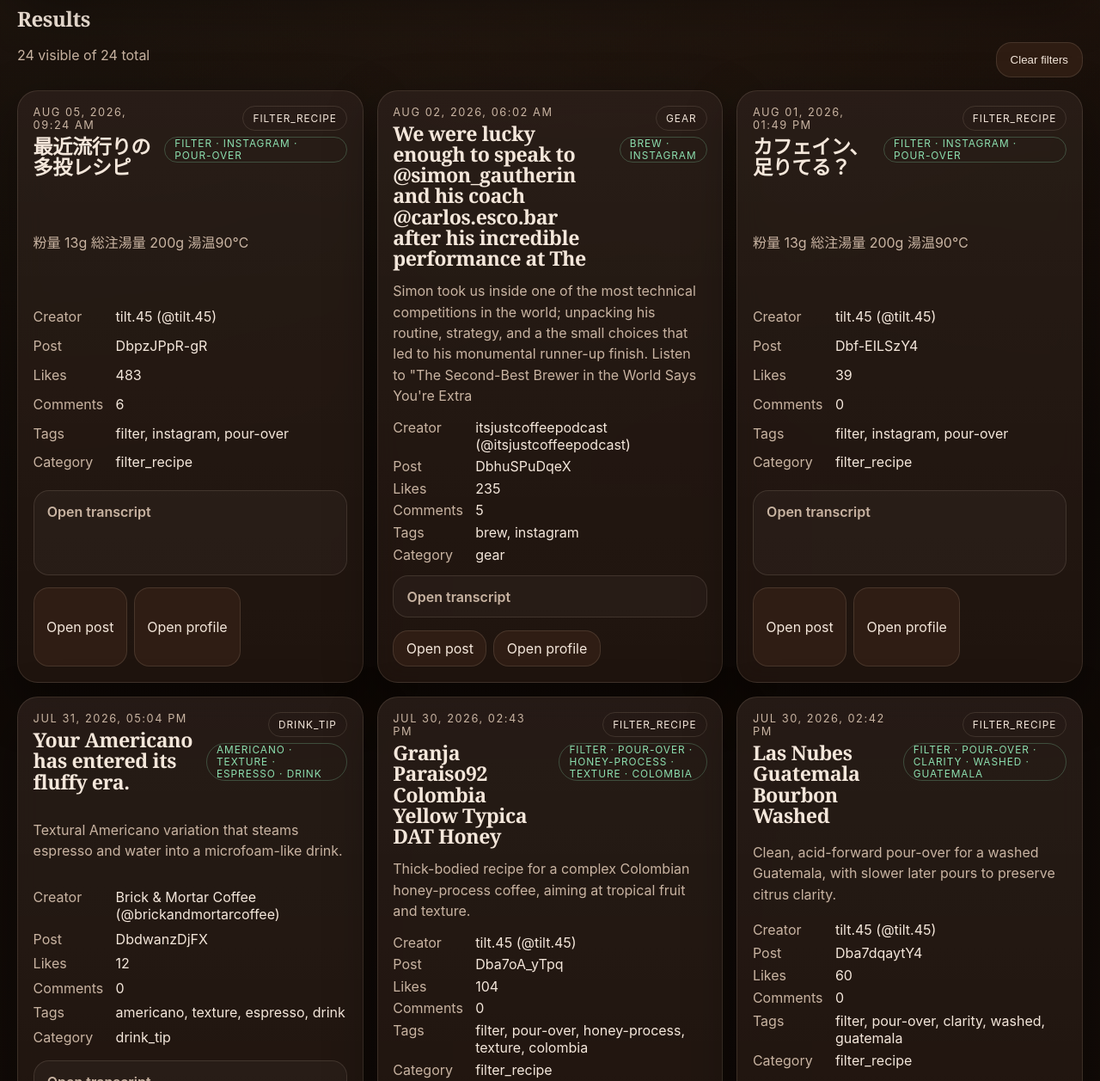
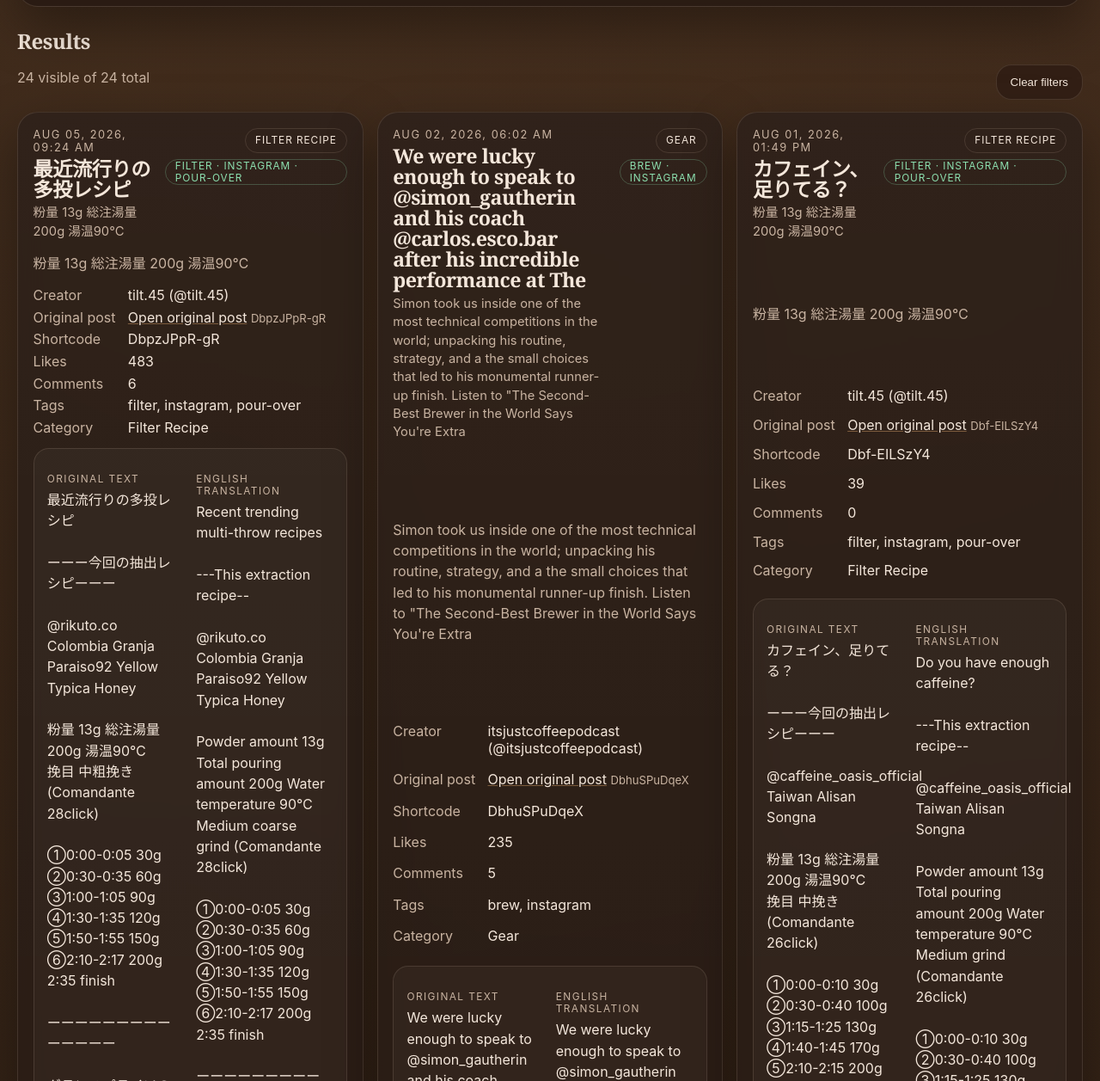
Before and after one commit to caffeinatedgaze/coffee-recipes-db, a plain HTML site: page index.html in a window 1280 px wide. Shown: the part 1008-2265 px from the top of the page at 86% size. Drawn offline with Linux system fonts and the light colour scheme.

Commit message:
Improve bilingual coffee DB cards

```diff
--- a/app.js
+++ b/app.js
@@ -48,12 +48,12 @@ function safe(value) {
 
 function normalize(entry) {
   const caption = safe(entry.transcript_original);
-  const english = safe(entry.transcript_en);
+  const english = safe(entry.transcript_en || entry.summary);
   const tags = Array.isArray(entry.tags) ? entry.tags : [];
   const searchBase = [
     entry.title,
+    entry.summary,
     entry.category,
-    entry.summary,
     entry.source?.display_name,
     entry.source?.handle,
     entry.source?.notes,
@@ -93,7 +93,7 @@ function renderFilters() {
     { value: "all", label: `All (${state.entries.length})` },
     ...Array.from(counts.entries()).map(([value, count]) => ({
       value,
-      label: `${value} (${count})`,
+      label: `${formatCategory(value)} (${count})`,
     })),
   ];
 
@@ -120,9 +120,24 @@ function matches(entry) {
   return categoryOk && queryOk;
 }
 
+function formatCategory(value) {
+  if (!value) return "Other";
+  return value
+    .split(/[_-]+/g)
+    .filter(Boolean)
+    .map((part) => part.charAt(0).toUpperCase() + part.slice(1))
+    .join(" ");
+}
+
 function fact(label, value) {
   if (!value) return "";
   return `<dt>${label}</dt><dd>${escapeHtml(value)}</dd>`;
+}
+
+function factLink(label, href, value, extra = "") {
+  if (!href || !value) return "";
+  const suffix = extra ? ` <span class="fact-extra">${escapeHtml(extra)}</span>` : "";
+  return `<dt>${label}</dt><dd><a href="${escapeHtml(href)}" target="_blank" rel="noreferrer">${escapeHtml(value)}</a>${suffix}</dd>`;
 }
 
 function escapeHtml(value) {
@@ -145,10 +160,10 @@ function renderFeature(entries) {
   }
 
   nodes.featureTitle.textContent = featured.title;
-  nodes.featureSummary.textContent = featured.summary;
+  nodes.featureSummary.textContent = featured.summary || "No English summary stored.";
   nodes.featureCreator.textContent = `${featured.source.display_name} (@${featured.source.handle})`;
   nodes.featurePosted.textContent = formatDate(featured.post.posted_at);
-  nodes.featureSource.textContent = featured.source.profile_url;
+  nodes.featureSource.innerHTML = `<a href="${escapeHtml(featured.source.profile_url)}" target="_blank" rel="noreferrer">${escapeHtml(featured.source.display_name)}</a>`;
 }
 
 function renderCards(entries) {
@@ -169,16 +184,18 @@ function renderCards(entries) {
     const node = nodes.cardTemplate.content.firstElementChild.cloneNode(true);
     node.querySelector(".card-date").textContent = formatDate(entry.post.posted_at);
     node.querySelector(".card-title").textContent = entry.title;
-    node.querySelector('[data-field="category"]').textContent = entry.category;
+    node.querySelector(".card-title-english").textContent = entry.summary || "English summary unavailable.";
+    node.querySelector('[data-field="category"]').textContent = formatCategory(entry.category);
     node.querySelector('[data-field="tags"]').textContent = entry.tags.join(" · ");
-    node.querySelector(".card-summary").textContent = entry.summary;
+    node.querySelector(".card-summary").textContent = entry.summary || "No English summary stored.";
     node.querySelector(".facts").innerHTML =
       fact("Creator", `${entry.source.display_name} (@${entry.source.handle})`) +
-      fact("Post", entry.post.shortcode) +
+      factLink("Original post", entry.post.post_url, "Open original post", entry.post.shortcode) +
+      fact("Shortcode", entry.post.shortcode) +
       fact("Likes", safe(entry.post.like_count)) +
       fact("Comments", safe(entry.post.comment_count)) +
       fact("Tags", entry.tags.join(", ")) +
-      fact("Category", entry.category);
+      fact("Category", formatCategory(entry.category));
 
     node.querySelector('[data-field="original"]').textContent = entry.caption || "No original caption stored.";
     node.querySelector('[data-field="english"]').textContent = entry.english || "No English translation stored.";
--- a/index.html
+++ b/index.html
@@ -21,8 +21,8 @@
           <h1>Search the brew library without digging through text dumps.</h1>
           <p class="lede">
             Search by creator, bean, recipe name, tags, or the full caption.
-            Filter by category, sort by date, and jump straight to the original
-            post.
+            Each card shows the original text and the English translation
+            together, with direct links to the source post and profile.
           </p>
 
           <div class="controls">
@@ -100,6 +100,7 @@
           <div>
             <p class="card-date"></p>
             <h3 class="card-title"></h3>
+            <p class="card-title-english"></p>
           </div>
           <div class="badge-row">
             <span class="badge" data-field="category"></span>
@@ -111,22 +112,21 @@
 
         <dl class="facts"></dl>
 
-        <details class="transcript">
-          <summary>Open transcript</summary>
+        <div class="transcript">
           <div class="transcript-body">
             <div>
-              <span>Original</span>
+              <span>Original text</span>
               <p data-field="original"></p>
             </div>
             <div>
-              <span>English</span>
+              <span>English translation</span>
               <p data-field="english"></p>
             </div>
           </div>
-        </details>
+        </div>
 
         <div class="links">
-          <a data-field="post" href="#" target="_blank" rel="noreferrer">Open post</a>
+          <a data-field="post" href="#" target="_blank" rel="noreferrer">Open original post</a>
           <a data-field="profile" href="#" target="_blank" rel="noreferrer">Open profile</a>
         </div>
       </article>
--- a/styles.css
+++ b/styles.css
@@ -316,6 +316,13 @@ h1 {
   line-height: 1.04;
 }
 
+.card-title-english {
+  margin: 0.35rem 0 0;
+  color: var(--muted);
+  font-size: 0.92rem;
+  line-height: 1.45;
+}
+
 .badge-row {
   display: flex;
   flex-wrap: wrap;
@@ -363,6 +370,20 @@ h1 {
   color: var(--text);
 }
 
+.facts dd a {
+  color: var(--text);
+  text-decoration-color: rgba(219, 164, 107, 0.45);
+}
+
+.facts dd a:hover {
+  color: var(--accent);
+}
+
+.fact-extra {
+  color: var(--muted);
+  font-size: 0.82em;
+}
+
 .transcript {
   border: 1px solid var(--line);
   border-radius: 18px;
@@ -382,6 +403,7 @@ h1 {
 
 .transcript-body {
   display: grid;
+  grid-template-columns: repeat(2, minmax(0, 1fr));
   gap: 0.85rem;
   margin-top: 0.9rem;
 }
@@ -463,4 +485,8 @@ h1 {
   .badge-row {
     justify-content: start;
   }
+
+  .transcript-body {
+    grid-template-columns: 1fr;
+  }
 }
```
